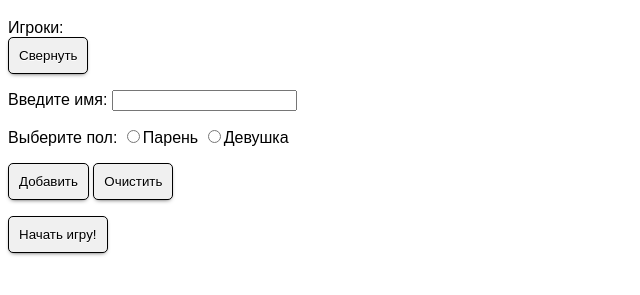
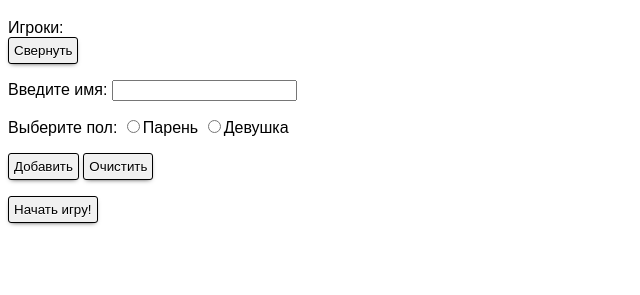
Before and after one commit to Ostashov/FantsGame, a plain HTML site: page index.html in a window 1280 px wide. Both pictures are taken after a click on the button "Добавить игрока". Shown: the part 61-356 px from the top of the page, without its empty margins (0-640 px from the left). Drawn offline with nearby package versions, Linux system fonts and the light colour scheme; no server answers.

Commit message:
basic styles for buttons added

```diff
--- a/css/style.css
+++ b/css/style.css
@@ -2,32 +2,38 @@ body {
     font-family: sans-serif;
 }
 
-button, input[type='button'], input[type='reset'] {
+.btn {
     cursor: pointer!important;
     -moz-box-shadow: 0px 2px 5px -3px #000000;
     -webkit-box-shadow: 0px 2px 5px -3px #000000;
     box-shadow: 0px 2px 5px -3px #000000;
-    background-color:#f0f0f0;
     -moz-border-radius:5px;
     -webkit-border-radius:5px;
-    border-radius:5px;
-    border:1px solid #000000;
+    border-radius:3px;
     display:inline-block;
-    color:#000000;
-
-    padding:10px 10px;
+    padding: 5px 5px;
     text-decoration:none;
-    text-shadow:0px 1px 0px #ffffff;
 }
 
-button:hover, input[type='button']:hover, input[type='reset']:hover {
-    background-color:#e0e0e0;
+.btn:focus {
+    outline: none;
 }
 
-button:active, input[type='button']:active, input[type='reset']:active {
-    position:relative;
-    top:1px;
+.btn:active {
+    position: relative;
+    top: 1px;
 }
+
+    .btn-default {
+        background-color:#f0f0f0;
+        border:1px solid #000000;
+        color:#000000;
+        text-shadow:0px 1px 0px #ffffff;
+    }
+
+    .btn-default:hover {
+        background-color:#e0e0e0;
+    }
 
 .tableOfPlayers {
     border-collapse: collapse;
--- a/index.html
+++ b/index.html
@@ -17,7 +17,7 @@
             <div id="gamers">
                 <div class="header1">Игроки:</div>
                 <div id="listOfPlayers"></div>
-                <button id="showAddPlayerFormBtn">Добавить игрока</button>
+                <button id="showAddPlayerFormBtn" class="btn btn-default">Добавить игрока</button>
                 <div id="addPlayerBlock" hidden>
                     <form id="addPlayerForm" name="addPlayer" method="post">
                         <p>Введите имя:
@@ -28,15 +28,15 @@
                             <input class="playerGenderInput" name="playerGender" type="radio" value="female">Девушка</input>
                         </p>
                         <p>
-                            <input id="addPlayerButton" type="button" value="Добавить">
-                            <input type="reset" value="Очистить">
+                            <input id="addPlayerButton" type="button" class="btn btn-default" value="Добавить">
+                            <input type="reset" class="btn btn-default" value="Очистить">
                         </p>
                         <p id="addPlayerResult"></p>
                     </form>
                 </div>
             </div>
             <div class="content">
-                <button id="startPlayBtn">Начать игру!</button>
+                <button id="startPlayBtn" class="btn btn-default">Начать игру!</button>
             </div>
         </div>
     </body>
```
Also changed, not shown: 1 other file.
